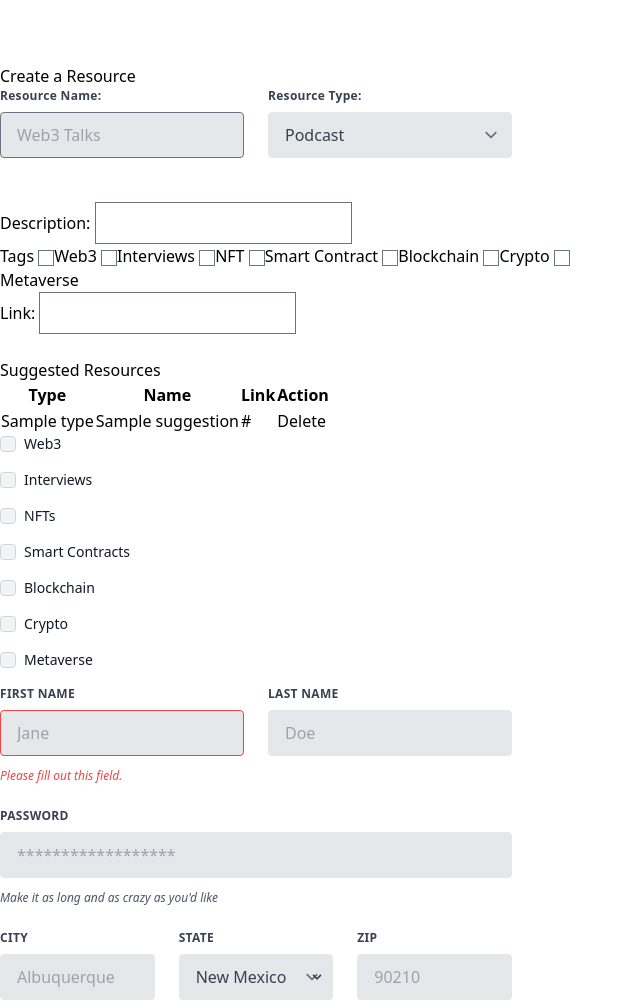
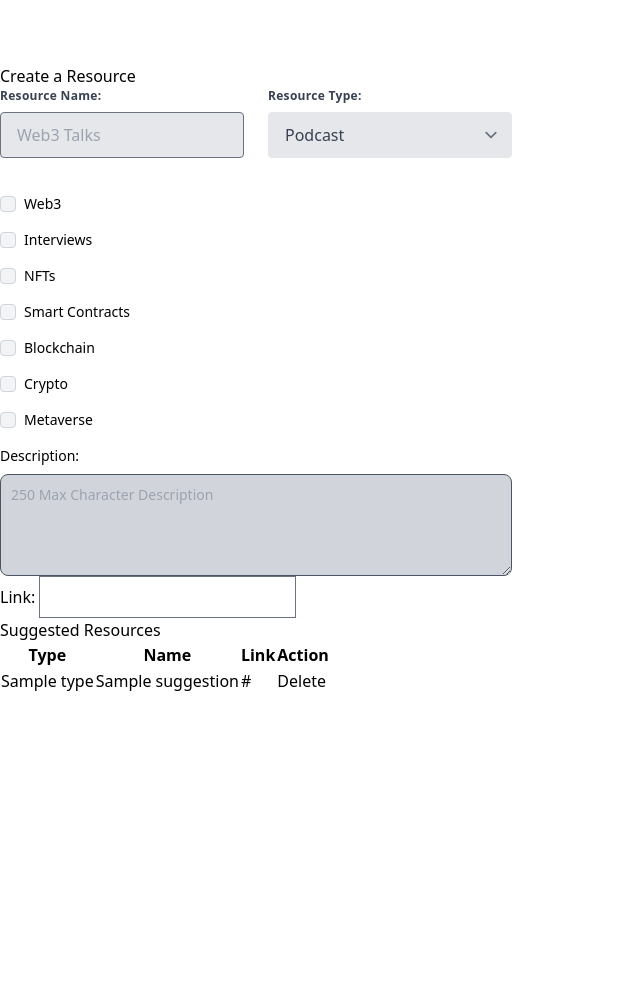
Before and after one commit to MSBivens/learn_web3, a Flask app: template flask_app/templates/admindash.html in a window 1280 px wide. Shown: the whole page, without its empty margins (0-640 px from the left). After the commit the page ends 691 px from the top, so only its background shows below. Run offline with Flask 2, Linux system fonts and the light colour scheme; the template is opened without the code that fills it: most values are stand-ins (such as "Sample title", 1, 10 or a date in 2020); some libraries are stand-ins or nearby versions.

Commit message:
Updated create form

```diff
--- a/flask_app/templates/admindash.html
+++ b/flask_app/templates/admindash.html
@@ -46,35 +46,44 @@
                         </div>
                     </div>
                 </div>
-
+                <fieldset>
+                    <legend class="sr-only">Checkbox variants</legend>
+                    <div class="flex items-center mb-4">
+                        <input id="checkbox-1" type="checkbox" value="web3" class="w-4 h-4 bg-gray-100 border-gray-300 rounded dark:border-gray-600">
+                        <label for="checkbox-1" class="ml-2 text-sm font-medium text-black">Web3</label>
+                    </div>
+                    <div class="flex items-center mb-4">
+                        <input id="checkbox-2" type="checkbox" value="interviews" class="w-4 h-4 bg-gray-100 border-gray-300 rounded dark:border-gray-600">
+                        <label for="checkbox-2" class="ml-2 text-sm font-medium text-black">Interviews</label>
+                    </div>
+                    <div class="flex items-center mb-4">
+                        <input id="checkbox-3" type="checkbox" value="nfts" class="w-4 h-4 bg-gray-100 border-gray-300 rounded dark:border-gray-600">
+                        <label for="checkbox-3" class="ml-2 text-sm font-medium text-black">NFTs</label>
+                    </div>
+                    <div class="flex items-center mb-4">
+                        <input id="checkbox-4" type="checkbox" value="smart contracts" class="w-4 h-4 bg-gray-100 border-gray-300 rounded dark:border-gray-600">
+                        <label for="checkbox-4" class="ml-2 text-sm font-medium text-black">Smart Contracts</label>
+                    </div>
+                    <div class="flex items-center mb-4">
+                        <input id="checkbox-5" type="checkbox" value="blockchain" class="w-4 h-4 bg-gray-100 border-gray-300 rounded dark:border-gray-600">
+                        <label for="checkbox-5" class="ml-2 text-sm font-medium text-black">Blockchain</label>
+                    </div>
+                    <div class="flex items-center mb-4">
+                        <input id="checkbox-6" type="checkbox" value="crypto" class="w-4 h-4 bg-gray-100 border-gray-300 rounded dark:border-gray-600">
+                        <label for="checkbox-6" class="ml-2 text-sm font-medium text-black">Crypto</label>
+                    </div>
+                    <div class="flex items-center mb-4">
+                        <input id="checkbox-7" type="checkbox" value="metaverse" class="w-4 h-4 bg-gray-100 border-gray-300 rounded dark:border-gray-600">
+                        <label for="checkbox-7" class="ml-2 text-sm font-medium text-black">Metaverse</label>
+                    </div>
+                </fieldset>
+                <label for="description" class="block mb-2 text-sm font-medium text-black">Description:</label>
+                <textarea id="description" rows="4" class="block p-2.5 w-full text-sm rounded-lg border border-gray-300 bg-gray-300 border-gray-600 placeholder-gray-400 text-black" placeholder="250 Max Character Description"></textarea>
 
 
 
 
         </div>
-
-                <div class="flex flex-wrap -mx-3 mb-6">
-                    <div class="w-full md:w-1/2 px-3 mb-6 md:mb-0">
-                        <div class="flex flex-wrap -mx-3 mb-2">
-                            <div class="w-full md:w-1/3 px-3 mb-6 md:mb-0">
-
-                            </div>
-                        </div>
-
-                        <div class="form-group">
-                            <label for="description">Description:</label>
-                            <input type="text" name="description" class="form-control">
-                        </div>
-                        <div class="form-group">
-                            <label for="tags">Tags</label>
-                                <input type="checkbox" name="tags" class="form-control" value="Web3">Web3
-                                <input type="checkbox" name="tags" class="form-control" value="Interviews">Interviews
-                                <input type="checkbox" name="tags" class="form-control" value="NFT">NFT
-                                <input type="checkbox" name="tags" class="form-control" value="Smart Contract">Smart Contract
-                                <input type="checkbox" name="tags" class="form-control" value="Blockchain">Blockchain
-                                <input type="checkbox" name="tags" class="form-control" value="Crypto">Crypto
-                                <input type="checkbox" name="tags" class="form-control" value="Metaverse">Metaverse
-                        </div>
                         <div class="form-group">
                             <label for="link">Link:</label>
                             <input type="text" name="link" class="form-control">
@@ -113,109 +122,3 @@
     <script src="https://unpkg.com/flowbite@1.4.4/dist/flowbite.js"></script>
 </body>
 </html>
-
-
-<fieldset>
-    <legend class="sr-only">Checkbox variants</legend>
-    <div class="flex items-center mb-4">
-        <input id="checkbox-1" type="checkbox" value="web3" class="w-4 h-4 text-blue-600 bg-gray-100 border-gray-300 rounded focus:ring-blue-500 dark:focus:ring-blue-600 dark:ring-offset-gray-800 focus:ring-2 dark:bg-gray-700 dark:border-gray-600">
-        <label for="checkbox-1" class="ml-2 text-sm font-medium text-gray-900 dark:text-gray-300">Web3</label>
-    </div>
-    <div class="flex items-center mb-4">
-        <input id="checkbox-2" type="checkbox" value="interviews" class="w-4 h-4 text-blue-600 bg-gray-100 border-gray-300 rounded focus:ring-blue-500 dark:focus:ring-blue-600 dark:ring-offset-gray-800 focus:ring-2 dark:bg-gray-700 dark:border-gray-600">
-        <label for="checkbox-2" class="ml-2 text-sm font-medium text-gray-900 dark:text-gray-300">Interviews</label>
-    </div>
-    <div class="flex items-center mb-4">
-        <input id="checkbox-3" type="checkbox" value="nfts" class="w-4 h-4 text-blue-600 bg-gray-100 border-gray-300 rounded focus:ring-blue-500 dark:focus:ring-blue-600 dark:ring-offset-gray-800 focus:ring-2 dark:bg-gray-700 dark:border-gray-600">
-        <label for="checkbox-3" class="ml-2 text-sm font-medium text-gray-900 dark:text-gray-300">NFTs</label>
-    </div>
-    <div class="flex items-center mb-4">
-        <input id="checkbox-4" type="checkbox" value="smart contracts" class="w-4 h-4 text-blue-600 bg-gray-100 border-gray-300 rounded focus:ring-blue-500 dark:focus:ring-blue-600 dark:ring-offset-gray-800 focus:ring-2 dark:bg-gray-700 dark:border-gray-600">
-        <label for="checkbox-4" class="ml-2 text-sm font-medium text-gray-900 dark:text-gray-300">Smart Contracts</label>
-    </div>
-    <div class="flex items-center mb-4">
-        <input id="checkbox-5" type="checkbox" value="blockchain" class="w-4 h-4 text-blue-600 bg-gray-100 border-gray-300 rounded focus:ring-blue-500 dark:focus:ring-blue-600 dark:ring-offset-gray-800 focus:ring-2 dark:bg-gray-700 dark:border-gray-600">
-        <label for="checkbox-5" class="ml-2 text-sm font-medium text-gray-900 dark:text-gray-300">Blockchain</label>
-    </div>
-    <div class="flex items-center mb-4">
-        <input id="checkbox-6" type="checkbox" value="crypto" class="w-4 h-4 text-blue-600 bg-gray-100 border-gray-300 rounded focus:ring-blue-500 dark:focus:ring-blue-600 dark:ring-offset-gray-800 focus:ring-2 dark:bg-gray-700 dark:border-gray-600">
-        <label for="checkbox-6" class="ml-2 text-sm font-medium text-gray-900 dark:text-gray-300">Crypto</label>
-    </div>
-    <div class="flex items-center mb-4">
-        <input id="checkbox-7" type="checkbox" value="metaverse" class="w-4 h-4 text-blue-600 bg-gray-100 border-gray-300 rounded focus:ring-blue-500 dark:focus:ring-blue-600 dark:ring-offset-gray-800 focus:ring-2 dark:bg-gray-700 dark:border-gray-600">
-        <label for="checkbox-7" class="ml-2 text-sm font-medium text-gray-900 dark:text-gray-300">Metaverse</label>
-    </div>
-</fieldset>
-
-
-
-
-
-
-
-
-
-
-
-
-
-
-
-
-
-
-<form class="w-full max-w-lg">
-    <div class="flex flex-wrap -mx-3 mb-6">
-      <div class="w-full md:w-1/2 px-3 mb-6 md:mb-0">
-        <label class="block uppercase tracking-wide text-gray-700 text-xs font-bold mb-2" for="grid-first-name">
-          First Name
-        </label>
-        <input class="appearance-none block w-full bg-gray-200 text-gray-700 border border-red-500 rounded py-3 px-4 mb-3 leading-tight focus:outline-none focus:bg-white" id="grid-first-name" type="text" placeholder="Jane">
-        <p class="text-red-500 text-xs italic">Please fill out this field.</p>
-      </div>
-      <div class="w-full md:w-1/2 px-3">
-        <label class="block uppercase tracking-wide text-gray-700 text-xs font-bold mb-2" for="grid-last-name">
-          Last Name
-        </label>
-        <input class="appearance-none block w-full bg-gray-200 text-gray-700 border border-gray-200 rounded py-3 px-4 leading-tight focus:outline-none focus:bg-white focus:border-gray-500" id="grid-last-name" type="text" placeholder="Doe">
-      </div>
-    </div>
-    <div class="flex flex-wrap -mx-3 mb-6">
-      <div class="w-full px-3">
-        <label class="block uppercase tracking-wide text-gray-700 text-xs font-bold mb-2" for="grid-password">
-          Password
-        </label>
-        <input class="appearance-none block w-full bg-gray-200 text-gray-700 border border-gray-200 rounded py-3 px-4 mb-3 leading-tight focus:outline-none focus:bg-white focus:border-gray-500" id="grid-password" type="password" placeholder="******************">
-        <p class="text-gray-600 text-xs italic">Make it as long and as crazy as you'd like</p>
-      </div>
-    </div>
-    <div class="flex flex-wrap -mx-3 mb-2">
-      <div class="w-full md:w-1/3 px-3 mb-6 md:mb-0">
-        <label class="block uppercase tracking-wide text-gray-700 text-xs font-bold mb-2" for="grid-city">
-          City
-        </label>
-        <input class="appearance-none block w-full bg-gray-200 text-gray-700 border border-gray-200 rounded py-3 px-4 leading-tight focus:outline-none focus:bg-white focus:border-gray-500" id="grid-city" type="text" placeholder="Albuquerque">
-      </div>
-      <div class="w-full md:w-1/3 px-3 mb-6 md:mb-0">
-        <label class="block uppercase tracking-wide text-gray-700 text-xs font-bold mb-2" for="grid-state">
-          State
-        </label>
-        <div class="relative">
-          <select class="block appearance-none w-full bg-gray-200 border border-gray-200 text-gray-700 py-3 px-4 pr-8 rounded leading-tight focus:outline-none focus:bg-white focus:border-gray-500" id="grid-state">
-            <option>New Mexico</option>
-            <option>Missouri</option>
-            <option>Texas</option>
-          </select>
-          <div class="pointer-events-none absolute inset-y-0 right-0 flex items-center px-2 text-gray-700">
-            <svg class="fill-current h-4 w-4" xmlns="http://www.w3.org/2000/svg" viewBox="0 0 20 20"><path d="M9.293 12.95l.707.707L15.657 8l-1.414-1.414L10 10.828 5.757 6.586 4.343 8z"/></svg>
-          </div>
-        </div>
-      </div>
-      <div class="w-full md:w-1/3 px-3 mb-6 md:mb-0">
-        <label class="block uppercase tracking-wide text-gray-700 text-xs font-bold mb-2" for="grid-zip">
-          Zip
-        </label>
-        <input class="appearance-none block w-full bg-gray-200 text-gray-700 border border-gray-200 rounded py-3 px-4 leading-tight focus:outline-none focus:bg-white focus:border-gray-500" id="grid-zip" type="text" placeholder="90210">
-      </div>
-    </div>
-  </form>
```
